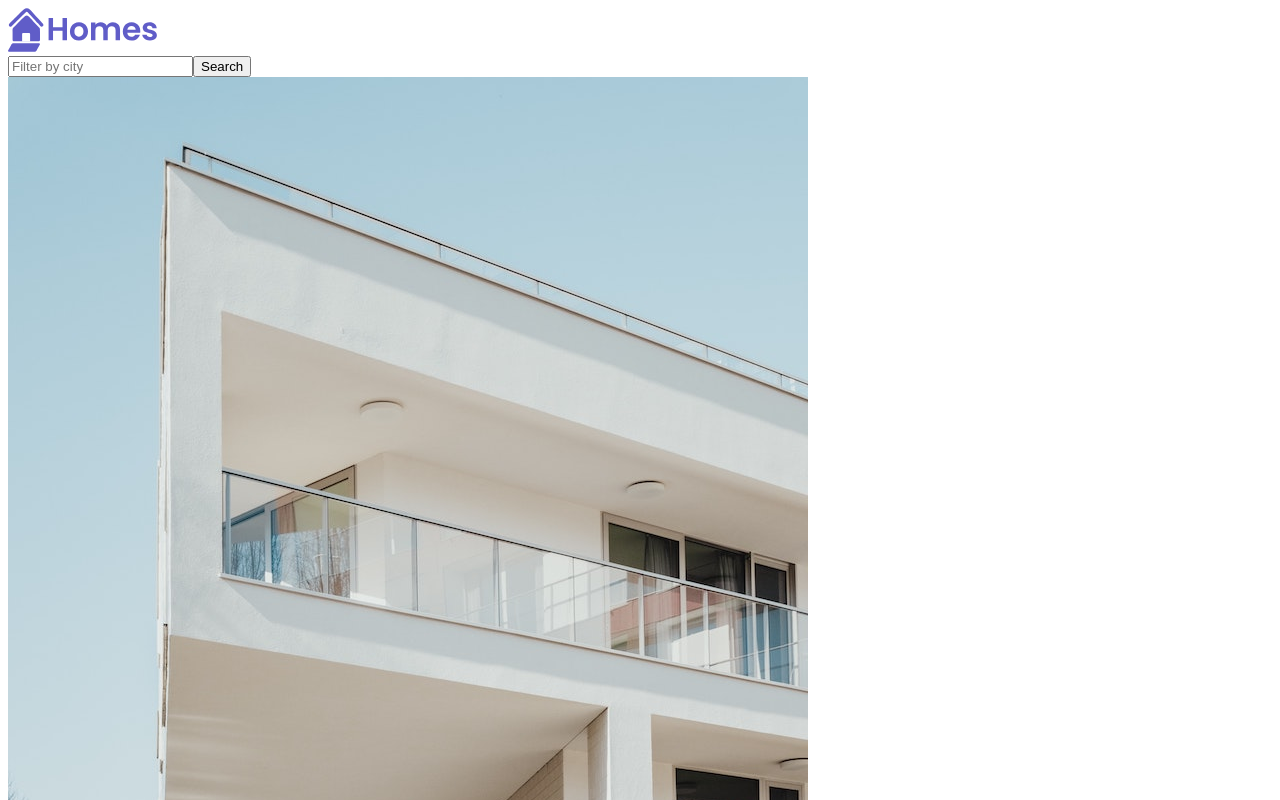
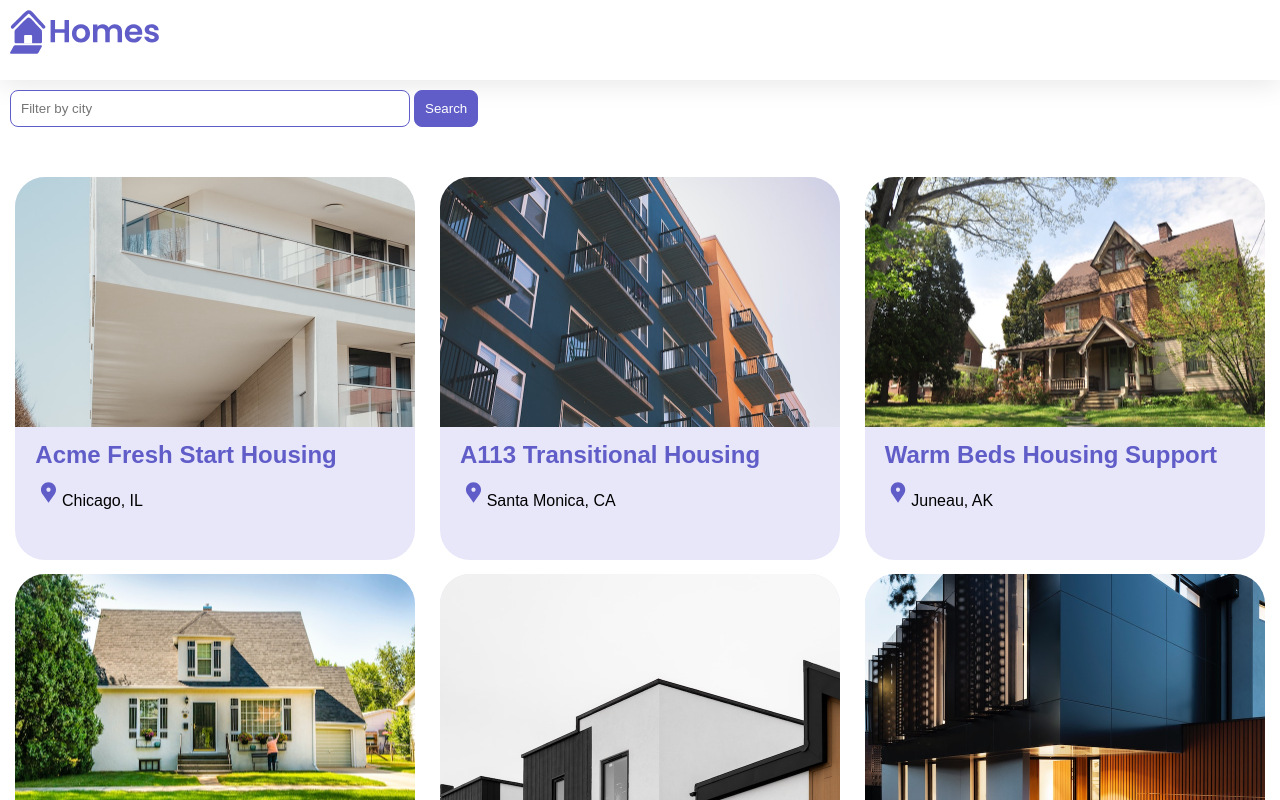
Before and after one commit to m-housni/housing-finder-angular, an Angular app: page / in a window 1280 px wide. Shown: the top 800 px of the page. Built offline with nearby package versions, Linux system fonts and the light colour scheme.

Commit message:
add global and component-specific styles for improved layout and design

```diff
--- a/src/app/app.component.css
+++ b/src/app/app.component.css
@@ -0,0 +1,12 @@
+:host {
+    --content-padding: 10px;
+  }
+  header {
+    display: block;
+    height: 60px;
+    padding: var(--content-padding);
+    box-shadow: 0px 5px 25px var(--shadow-color);
+  }
+  .content {
+    padding: var(--content-padding);
+  }
--- a/src/app/home/home.component.css
+++ b/src/app/home/home.component.css
@@ -0,0 +1,40 @@
+.results {
+    display: grid;
+    column-gap: 14px;
+    row-gap: 14px;
+    grid-template-columns: repeat(auto-fill, minmax(400px, 400px));
+    margin-top: 50px;
+    justify-content: space-around;
+  }
+
+  input[type="text"] {
+    border: solid 1px var(--primary-color);
+    padding: 10px;
+    border-radius: 8px;
+    margin-right: 4px;
+    display: inline-block;
+    width: 30%;
+  }
+
+  button {
+    padding: 10px;
+    border: solid 1px var(--primary-color);
+    background: var(--primary-color);
+    color: white;
+    border-radius: 8px;
+  }
+
+  @media (min-width: 500px) and (max-width: 768px) {
+    .results {
+        grid-template-columns: repeat(2, 1fr);
+    }
+    input[type="text"] {
+        width: 70%;
+    }
+  }
+
+  @media (max-width: 499px) {
+    .results {
+        grid-template-columns: 1fr;
+    }
+  }
--- a/src/app/housing-location/housing-location.component.css
+++ b/src/app/housing-location/housing-location.component.css
@@ -0,0 +1,31 @@
+.listing {
+    background: var(--accent-color);
+    border-radius: 30px;
+    padding-bottom: 30px;
+  }
+  .listing-heading {
+    color: var(--primary-color);
+    padding: 10px 20px 0 20px;
+  }
+  .listing-photo {
+    height: 250px;
+    width: 100%;
+    object-fit: cover;
+    border-radius: 30px 30px 0 0;
+  }
+  .listing-location {
+    padding: 10px 20px 20px 20px;
+  }
+  .listing-location::before {
+    content: url("/assets/location-pin.svg") / "";
+  }
+
+  section.listing a {
+    padding-left: 20px;
+    text-decoration: none;
+    color: var(--primary-color);
+  }
+  section.listing a::after {
+    content: "\203A";
+    margin-left: 5px;
+  }
--- a/src/styles.css
+++ b/src/styles.css
@@ -1 +1,24 @@
 /* You can add global styles to this file, and also import other style files */
+
+* {
+  margin: 0;
+  padding: 0;
+}
+
+body {
+  font-family: 'Be Vietnam Pro', sans-serif;
+}
+:root {
+  --primary-color: #605DC8;
+  --secondary-color: #8B89E6;
+  --accent-color: #e8e7fa;
+  --shadow-color: #E8E8E8;
+}
+
+button.primary {
+  padding: 10px;
+  border: solid 1px var(--primary-color);
+  background: var(--primary-color);
+  color: white;
+  border-radius: 8px;
+}
```
